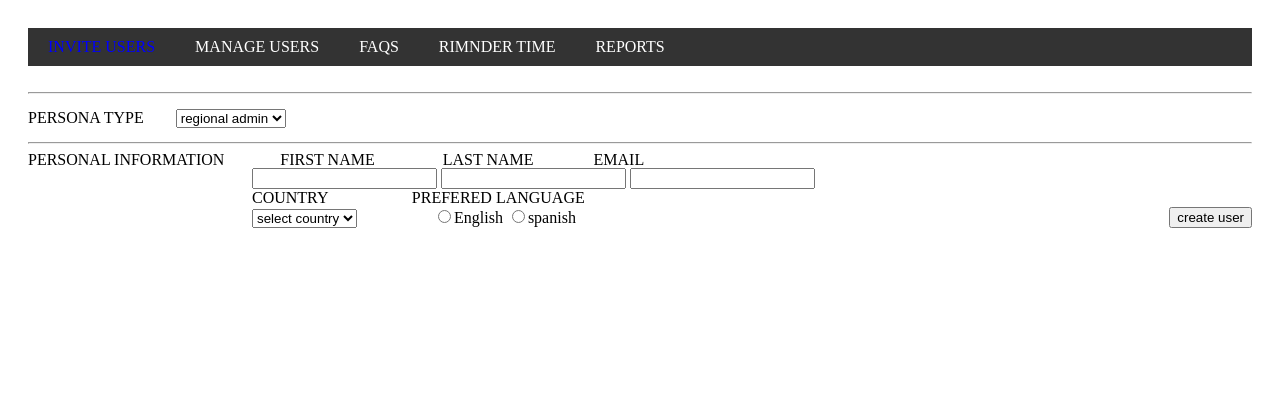
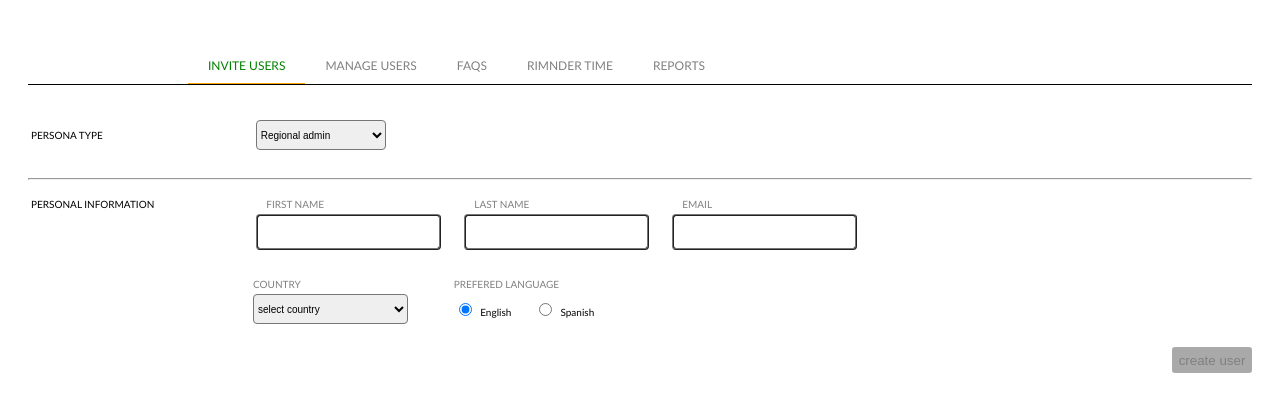
Before and after one commit to subhransu2019/javascriptlearning1, a plain HTML site: page HTML project/projject.html in a window 1280 px wide. Drawn offline with Linux system fonts and the light colour scheme.

Commit message:
Trying out variables

```diff
--- a/HTML project/projject.html
+++ b/HTML project/projject.html
@@ -6,15 +6,19 @@
     <meta http-equiv="X-UA-Compatible" content="ie=edge">
     <title>Document</title>
     <style>
+
         body{
             padding: 20px;
         }
         ul{
             list-style-type: none;
             margin: 0;
-            padding: 0;
+            text-align: center;
+            font-size: 10px;
+            padding-left: 160px;
+            padding-bottom: 0%;
             overflow:hidden;
-            background-color: #333;
+            background-color:white;
         }
         li{
             float: left;
@@ -25,12 +29,16 @@
             padding: 10px 20px;
             overflow: hidden;
             text-align: center;
-            color: white;
+            color:gray;
             text-decoration: none;
         }
-        #active{color: blue;}
+        #active{color:green;
+            text-decoration: none;
+            border-bottom:1px solid #FFA500;
+        }
         li a:hover{
-            background-color: black;
+            text-decoration: underline ;
+            text-decoration-color: orangered;
         }
         div.type{
             line-height: 200%;
@@ -38,8 +46,9 @@
 
            </style>
 </head>
-<body>
-    <ul >
+<body style="font-size:10px; font-family: 'Gill Sans', 'Gill Sans MT', Calibri, 'Trebuchet MS', sans-serif;">
+    <div class="container">
+    <ul style="padding-left:center;padding-top: 20px;padding-bottom: -80px; font-size: 12px;border-bottom-style: solid;border-width: .05px">
         <li><a href="invite users" id="active">INVITE USERS</a></li>
         <li><a href="#manage users">MANAGE USERS</a></li>
         <li><a href="#faqs">FAQS</a></li>
@@ -47,31 +56,52 @@
         <li><a href="#reports">REPORTS</a></li>
     </ul>
      <br>
-    <hr>
-   <div class="type"> PERSONA TYPE &nbsp;&nbsp;&nbsp;&nbsp;&nbsp;&nbsp;
-    <select name="regional admin" id="ra">
-    <option value="regional admin">regional admin</option>
+    <table style="padding-top:20px;padding-bottom:20px;">
+        <tr>
+            <td style="padding-right:150px">PERSONA TYPE</td>
+            <td>
+                <select name="regional admin" id="ra"style="border-radius: 4px; font-size:10px ;height: 30px;width:130px">
+                    <option value="regional admin" >Regional admin</option>
                 </select>
+            </td>
+        </tr>
+    </table>
+
 </div>
 <hr>
 
-<div style="line-height:1.0">
-   PERSONAL INFORMATION &nbsp&nbsp&nbsp&nbsp&nbsp&nbsp&nbsp&nbsp&nbsp&nbsp&nbsp&nbsp
-   FIRST NAME&nbsp&nbsp&nbsp&nbsp&nbsp&nbsp&nbsp&nbsp&nbsp &nbsp&nbsp&nbsp&nbsp&nbsp&nbsp
-   LAST NAME &nbsp&nbsp&nbsp&nbsp&nbsp&nbsp &nbsp&nbsp&nbsp&nbsp&nbsp&nbsp
-   EMAIL
-</div>
-&nbsp&nbsp&nbsp&nbsp&nbsp&nbsp &nbsp&nbsp&nbsp&nbsp&nbsp&nbsp &nbsp&nbsp&nbsp&nbsp&nbsp&nbsp &nbsp&nbsp&nbsp&nbsp&nbsp&nbsp &nbsp&nbsp&nbsp&nbsp&nbsp&nbsp &nbsp&nbsp&nbsp&nbsp&nbsp&nbsp &nbsp&nbsp&nbsp&nbsp&nbsp&nbsp &nbsp&nbsp&nbsp&nbsp&nbsp&nbsp
-<input type="text" id="first name">
-<input type="text" id="last name">
-<input type="text" id="mail">
+<table style="margin: 0px; padding-top: 10px;padding-bottom: 10px">
+<tr>
+    <td style="padding-right:100px">PERSONAL INFORMATION</td>
+    <td style="color:gray; padding-left: 10px">FIRST NAME</td>
+    <td style="color:gray; padding-left: 30px">LAST NAME</td>
+    <td style="color:gray; padding-left: 30px">EMAIL</td>
+</tr>
+<tr>
+    <th></th>
+    <th style="padding-left:0px">
+        <input type="text"name="first_name"
+        style="border-style:ridge;border-radius: 4px; height: 30px">
+    </th>
+    <th style="padding-left:20px">
+        <input type="text"name="last_name"
+        style="border-style:ridge;border-radius: 4px; height: 30px">
+    </th>
+    <th style="padding-left:20px">
+        <input type="text"name="email"
+        style="border-style:ridge;border-radius: 4px; height: 30px">
+    </th>
+</tr>
+</table>
 <br>
-<div>&nbsp&nbsp&nbsp&nbsp&nbsp&nbsp &nbsp&nbsp&nbsp&nbsp&nbsp&nbsp &nbsp&nbsp&nbsp&nbsp&nbsp&nbsp &nbsp&nbsp&nbsp&nbsp&nbsp&nbsp &nbsp&nbsp&nbsp&nbsp&nbsp&nbsp &nbsp&nbsp&nbsp&nbsp&nbsp&nbsp &nbsp&nbsp&nbsp&nbsp&nbsp&nbsp &nbsp&nbsp&nbsp&nbsp&nbsp&nbsp
-    COUNTRY &nbsp&nbsp&nbsp&nbsp&nbsp&nbsp&nbsp&nbsp&nbsp&nbsp&nbsp&nbsp&nbsp&nbsp&nbsp&nbsp&nbsp&nbsp&nbsp
-     PREFERED LANGUAGE
-</div>
-&nbsp&nbsp&nbsp&nbsp&nbsp&nbsp&nbsp&nbsp&nbsp&nbsp&nbsp&nbsp&nbsp&nbsp&nbsp&nbsp&nbsp&nbsp&nbsp&nbsp&nbsp&nbsp &nbsp&nbsp&nbsp&nbsp&nbsp&nbsp&nbsp&nbsp&nbsp&nbsp&nbsp&nbsp &nbsp&nbsp&nbsp&nbsp&nbsp&nbsp&nbsp&nbsp&nbsp&nbsp&nbsp&nbsp &nbsp&nbsp&nbsp&nbsp&nbsp&nbsp
-<select name="country" id="country">
+<table style="padding-left:222px;padding-bottom: 20px">
+    <tr>
+        <td style="color: gray;padding-right: 150px">COUNTRY</td>
+        <td style="color:gray;padding-right: 10px">PREFERED LANGUAGE </td>
+    </tr>
+    <tr>
+        <td>
+            <select name="country" id="country"style="font-size:10px;border-radius: 4px; font-size:10px ;height: 30px;width:155px">
             <option value="select country">select country</option>
             <option value="india">INDIA</option>
             <option value="aus">AUS</option>
@@ -80,11 +110,18 @@
             <option value="brazil">BRAZIL</option>
             <option value="chilly">CHILLY</option>
         </select>
-&nbsp&nbsp&nbsp&nbsp&nbsp&nbsp&nbsp&nbsp&nbsp&nbsp&nbsp&nbsp&nbsp&nbsp&nbsp&nbsp&nbsp
-<input type="radio"name="LANGUAGE">English
-<input type="radio"name="LANGUAGE">spanish
-<button id="createuser" style="float:right">create user</button>
+        </td>
+        <td><input class="activate" type="radio"name="LANGUAGE"value="English"style="background-color:green                                                                                     ; margin-right:6px;"checked>
+            <label style="padding-right:20px" for="English">English</label>
+            <input type="radio"name="LANGUAGE"value="Spanish" style="margin-right:6px">
+            <label for="Spanish">Spanish</label>
+        </td>
+    </tr>
+</table>
 
+
+<button id="createuser" style="float:right;color: grey;border: 0px;height: 26px;width: 80px;background-color: #A9A9A9;border-radius: 3px">create user</button>
+</div>
 
 </body>
 </html>
```
Lines whose indentation alone changed are shown as unchanged.
